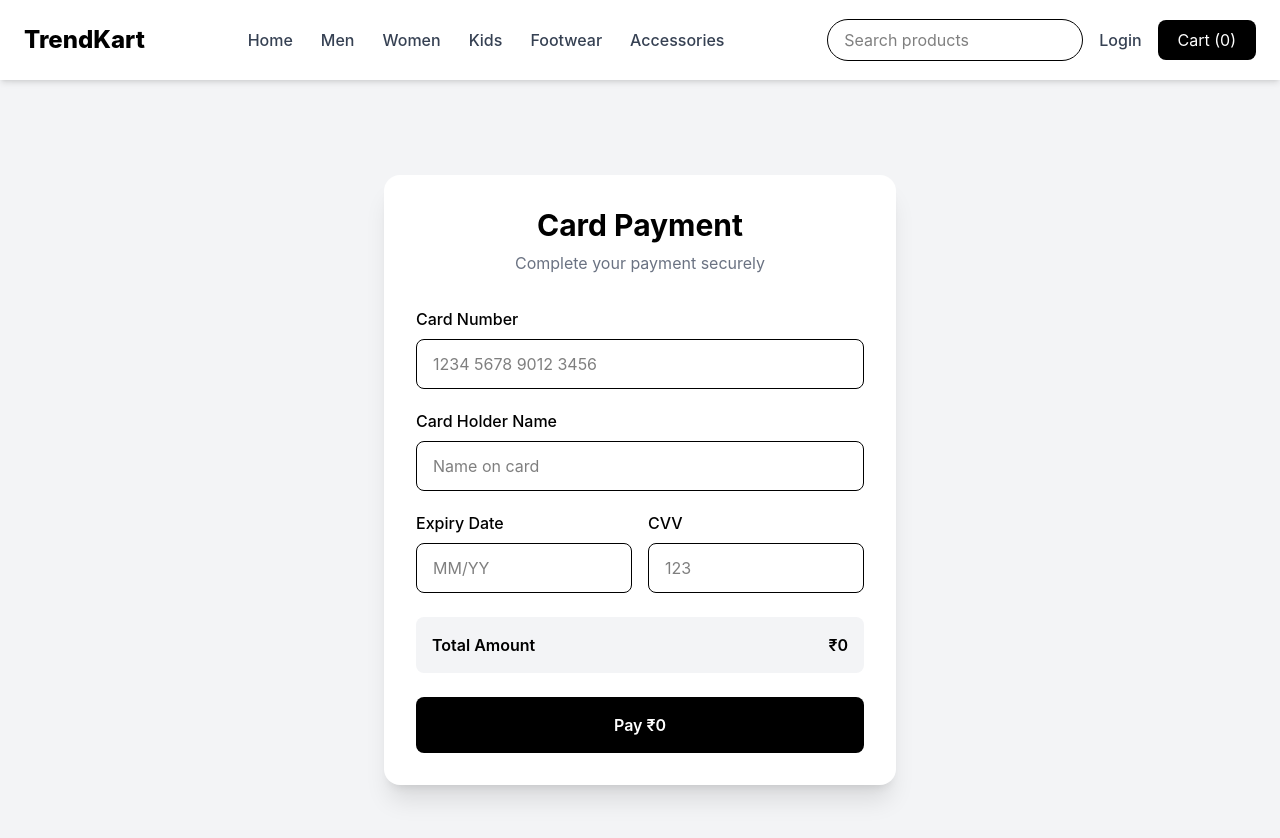
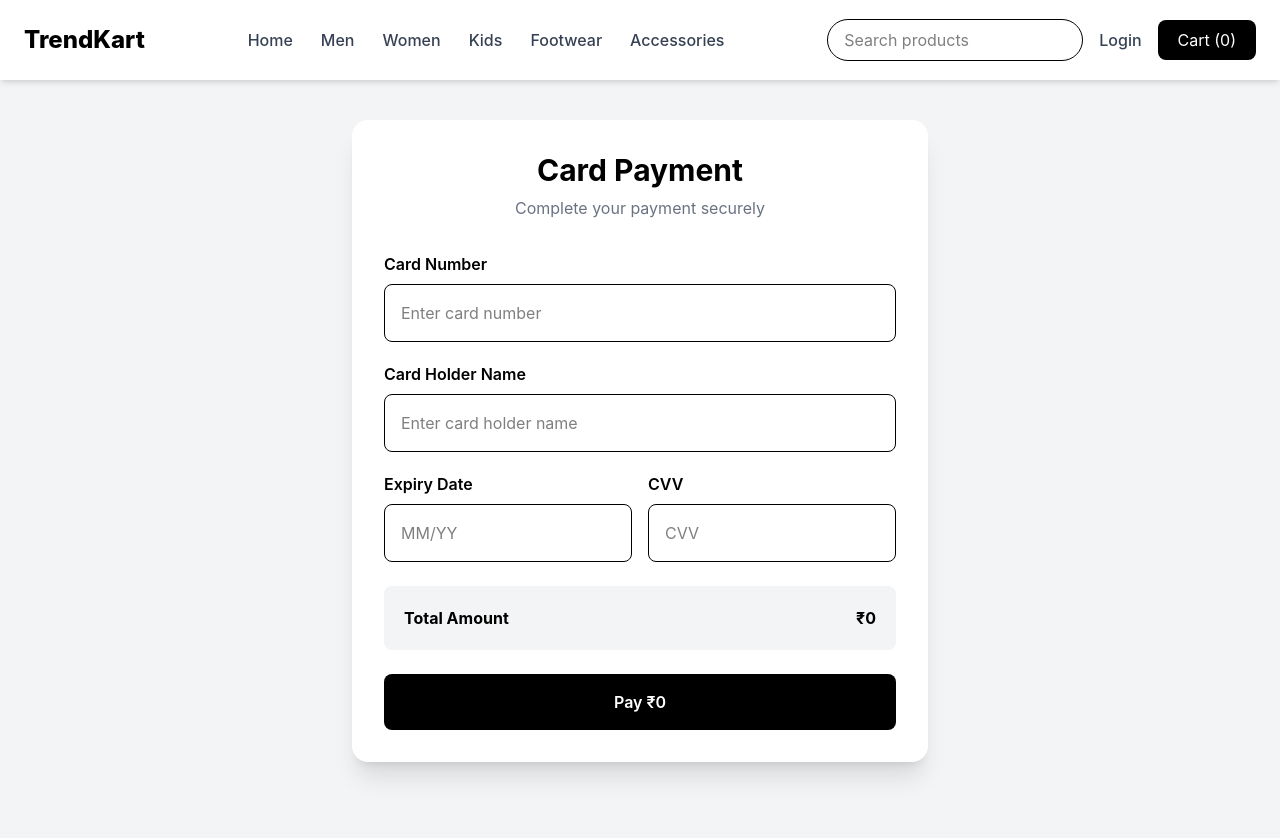
Before and after one commit to Krishnavm-11/TrendKart, a React (Vite) app in the folder client/: page /payment in a window 1280 px wide. Shown: the top 838 px of the page. Built offline with nearby package versions, Linux system fonts and the light colour scheme.

Commit message:
updated admindashboad

```diff
--- a/client/src/pages/BuyNow.jsx
+++ b/client/src/pages/BuyNow.jsx
@@ -10,60 +10,131 @@ function BuyNow() {
 
   const { cartItems } = useSelector((state) => state.cart);
 
+  const [formData, setFormData] = useState({
+    fullName: "",
+    email: "",
+    phone: "",
+    city: "",
+    state: "",
+    pincode: "",
+    address: "",
+  });
+
   const [paymentMethod, setPaymentMethod] = useState("card");
   const [loading, setLoading] = useState(false);
 
   const totalItems = cartItems.reduce(
-    (sum, item) => sum + item.quantity,
+    (sum, item) => sum + (item.quantity || item.qty || 1),
     0
   );
 
   const totalAmount = cartItems.reduce(
-    (sum, item) => sum + item.price * item.quantity,
+    (sum, item) =>
+      sum +
+      item.price * (item.quantity || item.qty || 1),
     0
   );
 
-  const createOrder = async () => {
+  const handleChange = (event) => {
+    const { name, value } = event.target;
+
+    setFormData((previousData) => ({
+      ...previousData,
+      [name]: value,
+    }));
+  };
+
+  const validateForm = () => {
+    if (
+      !formData.fullName ||
+      !formData.email ||
+      !formData.phone ||
+      !formData.city ||
+      !formData.state ||
+      !formData.pincode ||
+      !formData.address
+    ) {
+      alert("Please fill all delivery details.");
+      return false;
+    }
+
+    if (formData.phone.length < 10) {
+      alert("Please enter a valid phone number.");
+      return false;
+    }
+
+    if (cartItems.length === 0) {
+      alert("Your cart is empty.");
+      return false;
+    }
+
+    return true;
+  };
+
+  const buildOrderData = () => {
+    return {
+      orderItems: cartItems.map((item) => ({
+        product: item._id,
+        name: item.name,
+        quantity: item.quantity || item.qty || 1,
+        price: item.price,
+        image: item.image,
+      })),
+
+      shippingAddress: {
+        fullName: formData.fullName,
+        phone: formData.phone,
+        address: formData.address,
+        city: formData.city,
+        state: formData.state,
+        pincode: formData.pincode,
+      },
+
+      email: formData.email,
+      paymentMethod:
+        paymentMethod === "card"
+          ? "Card Payment"
+          : "Cash on Delivery",
+
+      totalAmount,
+    };
+  };
+
+  const createOrder = async (orderData) => {
     const token = localStorage.getItem("token");
-    const user = JSON.parse(localStorage.getItem("user"));
 
     if (!token) {
       alert("Please login first.");
       navigate("/login");
-      return false;
+      return null;
     }
 
-    const orderData = {
-      customerName: user?.name || "Customer",
-      email: user?.email || "customer@gmail.com",
-      phone: "0000000000",
-      address: "Demo Address",
-      items: cartItems.map((item) => ({
-        product: item._id,
-        name: item.name,
-        quantity: item.quantity,
-        price: item.price,
-        image: item.image,
-      })),
-      totalAmount,
-    };
-
-    await API.post("/orders", orderData, {
+    const { data } = await API.post(
+      "/orders",
+      orderData,
+      {
         headers: {
           Authorization: `Bearer ${token}`,
         },
-    });
+      }
+    );
 
-    return true;
+    return data;
   };
 
   const handlePayment = async () => {
-    if (cartItems.length === 0) {
-      alert("Your cart is empty.");
-      return;
-    }
+    if (!validateForm()) return;
 
+    const orderData = buildOrderData();
+
+    // Card payment: save checkout information before moving
+    // to the Payment page.
     if (paymentMethod === "card") {
+      sessionStorage.setItem(
+        "pendingOrder",
+        JSON.stringify(orderData)
+      );
+
       navigate("/payment");
       return;
     }
@@ -71,97 +142,131 @@ function BuyNow() {
     try {
       setLoading(true);
 
-      const success = await createOrder();
+      const order = await createOrder(orderData);
 
-      if (!success) return;
+      if (!order) return;
 
       dispatch(clearCart());
 
       navigate("/payment-success", {
         state: {
-          message: "Order placed successfully. Cash on delivery selected.",
+          message:
+            "Order placed successfully. Cash on delivery selected.",
+          order,
         },
       });
     } catch (error) {
-      alert(error.response?.data?.message || "Order failed");
+      alert(
+        error.response?.data?.message ||
+          "Order failed"
+      );
     } finally {
       setLoading(false);
     }
   };
 
   return (
-    <div className="min-h-screen bg-gray-100 py-10 px-4">
-      <div className="max-w-7xl mx-auto grid grid-cols-1 lg:grid-cols-3 gap-8">
-        <div className="lg:col-span-2 bg-white rounded-2xl shadow-xl p-8">
-          <h1 className="text-3xl font-bold mb-6">Checkout</h1>
+    <div className="min-h-screen bg-gray-100 px-4 py-10">
+      <div className="mx-auto grid max-w-7xl grid-cols-1 gap-8 lg:grid-cols-3">
+        <div className="rounded-2xl bg-white p-8 shadow-xl lg:col-span-2">
+          <h1 className="mb-6 text-3xl font-bold">
+            Checkout
+          </h1>
 
-          <div className="grid grid-cols-1 md:grid-cols-2 gap-4">
+          <div className="grid grid-cols-1 gap-4 md:grid-cols-2">
             <input
               type="text"
+              name="fullName"
+              value={formData.fullName}
+              onChange={handleChange}
               placeholder="Full Name"
-              className="border rounded-lg p-3"
+              className="rounded-lg border p-3"
             />
 
             <input
               type="email"
+              name="email"
+              value={formData.email}
+              onChange={handleChange}
               placeholder="Email Address"
-              className="border rounded-lg p-3"
+              className="rounded-lg border p-3"
+            />
+
+            <input
+              type="tel"
+              name="phone"
+              value={formData.phone}
+              onChange={handleChange}
+              placeholder="Phone Number"
+              className="rounded-lg border p-3"
             />
 
             <input
               type="text"
-              placeholder="Phone Number"
-              className="border rounded-lg p-3"
+              name="city"
+              value={formData.city}
+              onChange={handleChange}
+              placeholder="City"
+              className="rounded-lg border p-3"
             />
 
             <input
               type="text"
-              placeholder="City"
-              className="border rounded-lg p-3"
+              name="state"
+              value={formData.state}
+              onChange={handleChange}
+              placeholder="State"
+              className="rounded-lg border p-3"
             />
 
             <input
               type="text"
-              placeholder="State"
-              className="border rounded-lg p-3"
-            />
-
-            <input
-              type="text"
+              name="pincode"
+              value={formData.pincode}
+              onChange={handleChange}
               placeholder="PIN Code"
-              className="border rounded-lg p-3"
+              className="rounded-lg border p-3"
             />
           </div>
 
           <textarea
+            name="address"
+            value={formData.address}
+            onChange={handleChange}
             placeholder="Complete Delivery Address"
-            className="w-full mt-4 border rounded-lg p-3 h-32"
+            className="mt-4 h-32 w-full rounded-lg border p-3"
           />
 
           <div className="mt-6">
-            <h2 className="text-xl font-semibold mb-3">
+            <h2 className="mb-3 text-xl font-semibold">
               Payment Method
             </h2>
 
-            <label className="flex items-center gap-2 mb-2 border rounded-lg p-3 cursor-pointer">
+            <label className="mb-2 flex cursor-pointer items-center gap-2 rounded-lg border p-3">
               <input
                 type="radio"
                 name="payment"
                 value="card"
                 checked={paymentMethod === "card"}
-                onChange={(e) => setPaymentMethod(e.target.value)}
+                onChange={(event) =>
+                  setPaymentMethod(event.target.value)
+                }
               />
+
               Card Payment
             </label>
 
-            <label className="flex items-center gap-2 border rounded-lg p-3 cursor-pointer">
+            <label className="flex cursor-pointer items-center gap-2 rounded-lg border p-3">
               <input
                 type="radio"
                 name="payment"
                 value="cod"
                 checked={paymentMethod === "cod"}
-                onChange={(e) => setPaymentMethod(e.target.value)}
+                onChange={(event) =>
+                  setPaymentMethod(event.target.value)
+                }
               />
+
               Cash on Delivery
             </label>
           </div>
@@ -169,7 +274,7 @@ function BuyNow() {
           <button
             onClick={handlePayment}
             disabled={loading}
-            className="w-full mt-8 bg-black text-white py-4 rounded-xl text-lg font-semibold hover:bg-gray-800 transition disabled:opacity-50"
+            className="mt-8 w-full rounded-xl bg-black py-4 text-lg font-semibold text-white transition hover:bg-gray-800 disabled:opacity-50"
           >
             {loading
               ? "Placing Order..."
@@ -179,48 +284,64 @@ function BuyNow() {
           </button>
         </div>
 
-        <div className="bg-white rounded-2xl shadow-xl p-8 h-fit">
-          <h2 className="text-2xl font-bold mb-6">Order Summary</h2>
+        <div className="h-fit rounded-2xl bg-white p-8 shadow-xl">
+          <h2 className="mb-6 text-2xl font-bold">
+            Order Summary
+          </h2>
 
           {cartItems.length === 0 ? (
-            <p className="text-gray-500">Your cart is empty.</p>
+            <p className="text-gray-500">
+              Your cart is empty.
+            </p>
           ) : (
             <div className="space-y-4">
-              {cartItems.map((item) => (
+              {cartItems.map((item) => {
+                const quantity =
+                  item.quantity || item.qty || 1;
+
+                return (
                   <div
                     key={item._id}
-                  className="flex justify-between items-center"
+                    className="flex items-center justify-between"
                   >
                     <div>
-                    <p className="font-medium">{item.name}</p>
+                      <p className="font-medium">
+                        {item.name}
+                      </p>
+
                       <p className="text-sm text-gray-500">
-                      Qty: {item.quantity}
+                        Qty: {quantity}
                       </p>
                     </div>
 
                     <p className="font-semibold">
-                    ₹{item.price * item.quantity}
+                      ₹{item.price * quantity}
                     </p>
                   </div>
-              ))}
+                );
+              })}
             </div>
           )}
 
           <hr className="my-6" />
 
-          <div className="flex justify-between mb-3">
+          <div className="mb-3 flex justify-between">
             <span>Total Items</span>
             <span>{totalItems}</span>
           </div>
 
-          <div className="flex justify-between mb-3">
+          <div className="mb-3 flex justify-between">
             <span>Shipping</span>
-            <span className="text-green-600">Free</span>
+            <span className="text-green-600">
+              Free
+            </span>
           </div>
 
           <div className="flex justify-between text-2xl font-bold">
             <span>Total</span>
-            <span className="text-green-600">₹{totalAmount}</span>
+            <span className="text-green-600">
+              ₹{totalAmount}
+            </span>
           </div>
         </div>
       </div>
--- a/client/src/pages/Payment.jsx
+++ b/client/src/pages/Payment.jsx
@@ -1,152 +1,181 @@
 import { useState } from "react";
+import { useDispatch } from "react-redux";
 import { useNavigate } from "react-router-dom";
-import { useDispatch, useSelector } from "react-redux";
 import API from "../services/api";
 import { clearCart } from "../redux/cartSlice";
 
 function Payment() {
+  const dispatch = useDispatch();
   const navigate = useNavigate();
-  const dispatch = useDispatch();
-  const { cartItems } = useSelector((state) => state.cart);
 
   const [cardNumber, setCardNumber] = useState("");
-  const [name, setName] = useState("");
+  const [cardHolder, setCardHolder] = useState("");
   const [expiry, setExpiry] = useState("");
   const [cvv, setCvv] = useState("");
   const [loading, setLoading] = useState(false);
 
-  const total = cartItems.reduce(
-    (sum, item) => sum + item.price * item.quantity,
-    0
+  const pendingOrder = JSON.parse(
+    sessionStorage.getItem("pendingOrder")
   );
 
-  const createOrder = async () => {
-    const token = localStorage.getItem("token");
-    const user = JSON.parse(localStorage.getItem("user"));
+  const totalAmount =
+    pendingOrder?.totalAmount || 0;
 
-    if (!token) {
-      alert("Please login first.");
-      navigate("/login");
-      return false;
+  const handlePayment = async (event) => {
+    event.preventDefault();
+
+    if (!pendingOrder) {
+      alert(
+        "Checkout information is missing. Please return to the cart."
+      );
+      navigate("/cart");
+      return;
     }
 
-    const orderData = {
-      customerName: user?.name || "Customer",
-      email: user?.email || "customer@gmail.com",
-      phone: "0000000000",
-      address: "Demo Address",
-      items: cartItems.map((item) => ({
-        product: item._id,
-        name: item.name,
-        quantity: item.quantity,
-        price: item.price,
-        image: item.image,
-      })),
-      totalAmount: total,
-    };
-
-    await API.post("/orders", orderData, {
-      headers: {
-        Authorization: `Bearer ${token}`,
-      },
-    });
-
-    return true;
-  };
-
-  const handlePay = async () => {
-    if (!cardNumber || !name || !expiry || !cvv) {
-      alert("Please fill all payment details.");
+    if (
+      !cardNumber ||
+      !cardHolder ||
+      !expiry ||
+      !cvv
+    ) {
+      alert("Please fill all card details.");
       return;
     }
 
     try {
       setLoading(true);
 
-      const success = await createOrder();
+      const token = localStorage.getItem("token");
 
-      if (!success) return;
+      if (!token) {
+        alert("Please login first.");
+        navigate("/login");
+        return;
+      }
 
+      const orderData = {
+        ...pendingOrder,
+        paymentMethod: "Card Payment",
+        isPaid: true,
+      };
+
+      const { data } = await API.post(
+        "/orders",
+        orderData,
+        {
+          headers: {
+            Authorization: `Bearer ${token}`,
+          },
+        }
+      );
+
+      sessionStorage.removeItem("pendingOrder");
       dispatch(clearCart());
 
       navigate("/payment-success", {
         state: {
-          message: "Payment successful. Your order has been placed.",
+          message:
+            "Payment completed and order placed successfully.",
+          order: data,
         },
       });
     } catch (error) {
-      alert(error.response?.data?.message || "Payment failed");
+      alert(
+        error.response?.data?.message ||
+          "Payment failed"
+      );
     } finally {
       setLoading(false);
     }
   };
 
   return (
-    <div className="min-h-screen bg-gray-100 flex items-center justify-center px-4 py-10">
-      <div className="bg-white w-full max-w-lg rounded-2xl shadow-xl p-8">
-        <h1 className="text-3xl font-bold mb-2 text-center">
+    <div className="min-h-screen bg-gray-100 px-4 py-10">
+      <form
+        onSubmit={handlePayment}
+        className="mx-auto max-w-xl rounded-2xl bg-white p-8 shadow-xl"
+      >
+        <h1 className="text-center text-3xl font-bold">
           Card Payment
         </h1>
 
-        <p className="text-center text-gray-500 mb-8">
+        <p className="mb-8 mt-2 text-center text-gray-500">
           Complete your payment securely
         </p>
 
-        <div className="mb-5">
-          <label className="block font-medium mb-2">Card Number</label>
-          <input
-            className="w-full border rounded-lg px-4 py-3 outline-none focus:ring-2 focus:ring-black"
-            placeholder="1234 5678 9012 3456"
-            value={cardNumber}
-            onChange={(e) => setCardNumber(e.target.value)}
-          />
-        </div>
+        <label className="mb-2 block font-semibold">
+          Card Number
+        </label>
 
-        <div className="mb-5">
-          <label className="block font-medium mb-2">Card Holder Name</label>
-          <input
-            className="w-full border rounded-lg px-4 py-3 outline-none focus:ring-2 focus:ring-black"
-            placeholder="Name on card"
-            value={name}
-            onChange={(e) => setName(e.target.value)}
-          />
-        </div>
+        <input
+          value={cardNumber}
+          onChange={(event) =>
+            setCardNumber(event.target.value)
+          }
+          placeholder="Enter card number"
+          className="mb-5 w-full rounded-lg border p-4"
+        />
 
-        <div className="grid grid-cols-2 gap-4 mb-6">
+        <label className="mb-2 block font-semibold">
+          Card Holder Name
+        </label>
+
+        <input
+          value={cardHolder}
+          onChange={(event) =>
+            setCardHolder(event.target.value)
+          }
+          placeholder="Enter card holder name"
+          className="mb-5 w-full rounded-lg border p-4"
+        />
+
+        <div className="grid grid-cols-2 gap-4">
           <div>
-            <label className="block font-medium mb-2">Expiry Date</label>
+            <label className="mb-2 block font-semibold">
+              Expiry Date
+            </label>
+
             <input
-              className="w-full border rounded-lg px-4 py-3 outline-none focus:ring-2 focus:ring-black"
+              value={expiry}
+              onChange={(event) =>
+                setExpiry(event.target.value)
+              }
               placeholder="MM/YY"
-              value={expiry}
-              onChange={(e) => setExpiry(e.target.value)}
+              className="w-full rounded-lg border p-4"
             />
           </div>
 
           <div>
-            <label className="block font-medium mb-2">CVV</label>
+            <label className="mb-2 block font-semibold">
+              CVV
+            </label>
+
             <input
-              className="w-full border rounded-lg px-4 py-3 outline-none focus:ring-2 focus:ring-black"
-              placeholder="123"
               value={cvv}
-              onChange={(e) => setCvv(e.target.value)}
+              onChange={(event) =>
+                setCvv(event.target.value)
+              }
+              placeholder="CVV"
+              className="w-full rounded-lg border p-4"
             />
           </div>
         </div>
 
-        <div className="bg-gray-100 rounded-lg p-4 flex justify-between font-semibold mb-6">
+        <div className="mt-6 flex justify-between rounded-lg bg-gray-100 p-5 font-bold">
           <span>Total Amount</span>
-          <span>₹{total}</span>
+          <span>₹{totalAmount}</span>
         </div>
 
         <button
-          onClick={handlePay}
+          type="submit"
           disabled={loading}
-          className="w-full bg-black text-white py-4 rounded-lg font-semibold hover:bg-gray-800 transition disabled:opacity-50"
+          className="mt-6 w-full rounded-lg bg-black py-4 font-semibold text-white disabled:opacity-50"
         >
-          {loading ? "Processing..." : `Pay ₹${total}`}
+          {loading
+            ? "Processing..."
+            : `Pay ₹${totalAmount}`}
         </button>
-      </div>
+      </form>
     </div>
   );
 }
```
Also changed, not shown: client/src/pages/AdminDashboard.jsx (+95 -19 lines). Lines whose indentation alone changed are shown as unchanged.
